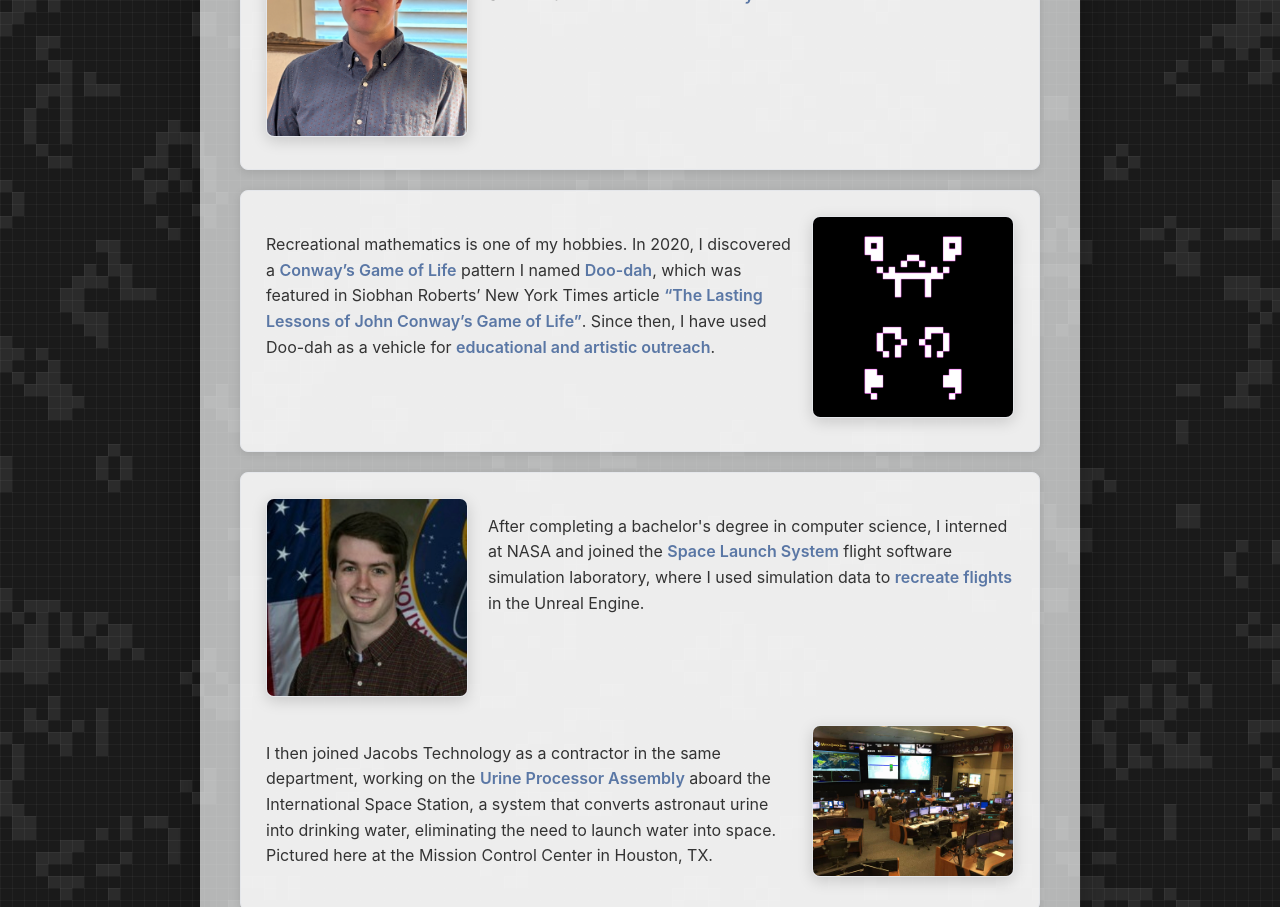
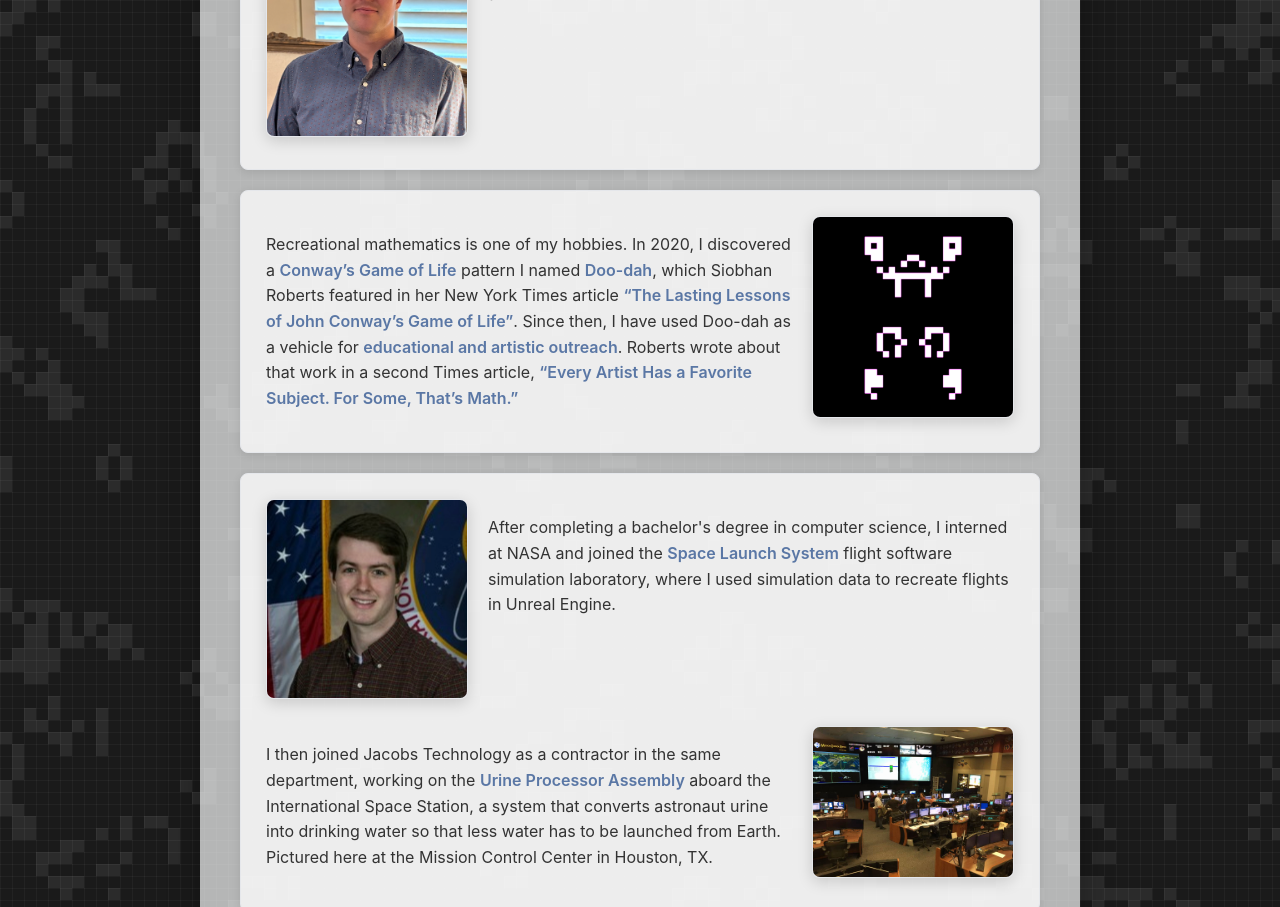
Before and after one commit to johnwinston/johnwinston.github.io, a Jekyll site: the page built from index.html, in a window 1280 px wide and 1400 px high, scrolled down 316 px, cut to the strip 0-907 px from the top of the window. Built offline with Jekyll 4.4.1, drawn with Linux system fonts in a browser that asks for light colours; some of the changed text lies outside the part shown.

Commit message:
Update bio, add second NYT article, drop Unreal video link (#3)
* Update bio, add second NYT article, drop Unreal video link

Co-Authored-By: Claude Opus 5.5 (1M context) <noreply@anthropic.com>
Claude-Session: https://claude.ai/code/session_01SMdXjvZJ1gswmd4FRuPzWK

* Reword Doo-dah paragraph around both NYT articles

Co-Authored-By: Claude Opus 5.5 (1M context) <noreply@anthropic.com>
Claude-Session: https://claude.ai/code/session_01SMdXjvZJ1gswmd4FRuPzWK

* Soften bio wording

Co-Authored-By: Claude Opus 5.5 (1M context) <noreply@anthropic.com>
Claude-Session: https://claude.ai/code/session_01SMdXjvZJ1gswmd4FRuPzWK

* Smooth wording in NASA, telescope, and archives paragraphs

Co-Authored-By: Claude Fable 5.1 <noreply@anthropic.com>
Claude-Session: https://claude.ai/code/session_01SMdXjvZJ1gswmd4FRuPzWK

---------

Co-authored-by: Claude <noreply@anthropic.com>

```diff
--- a/index.html
+++ b/index.html
@@ -11,7 +11,7 @@ title: Home
         <img src="/assets/images/Me.png" alt="John Winston">
     </a>
     <div class="text">
-        <p>Hi! I go by John Winston. I am a computer scientist living in Athens, Alabama, currently finishing my graduate degree in Computer Science at <a href="https://www.athens.edu/">Athens State University</a>.</p>
+        <p>Hi! I go by John Winston. I am a computer scientist living in Athens, Alabama, currently exploring ways to make local archives more accessible.</p>
     </div>
 </div>
 
@@ -20,7 +20,7 @@ title: Home
         <img src="/assets/images/doodah.gif" alt="Doo-dah animation">
     </a>
     <div class="text">
-        <p>Recreational mathematics is one of my hobbies. In 2020, I discovered a <a href="https://en.wikipedia.org/wiki/Conway%27s_Game_of_Life">Conway’s Game of Life</a> pattern I named <a href="https://conwaylife.com/wiki/Doo-dah">Doo-dah</a>, which was featured in Siobhan Roberts’ New York Times article <a href="https://www.nytimes.com/2020/12/28/science/math-conway-game-of-life.html">“The Lasting Lessons of John Conway’s Game of Life”</a>. Since then, I have used Doo-dah as a vehicle for <a href="https://gallery.bridgesmathart.org/exhibitions/bridges-2025-exhibition-of-mathematical-art/john-winston-garth">educational and artistic outreach</a>.</p>
+        <p>Recreational mathematics is one of my hobbies. In 2020, I discovered a <a href="https://en.wikipedia.org/wiki/Conway%27s_Game_of_Life">Conway’s Game of Life</a> pattern I named <a href="https://conwaylife.com/wiki/Doo-dah">Doo-dah</a>, which Siobhan Roberts featured in her New York Times article <a href="https://www.nytimes.com/2020/12/28/science/math-conway-game-of-life.html">“The Lasting Lessons of John Conway’s Game of Life”</a>. Since then, I have used Doo-dah as a vehicle for <a href="https://gallery.bridgesmathart.org/exhibitions/bridges-2025-exhibition-of-mathematical-art/john-winston-garth">educational and artistic outreach</a>. Roberts wrote about that work in a second Times article, <a href="https://www.nytimes.com/2025/10/10/science/mathematics-art-roelofs.html">“Every Artist Has a Favorite Subject. For Some, That’s Math.”</a></p>
     </div>
 </div>
 
@@ -31,7 +31,7 @@ title: Home
                 <img src="/assets/images/NASA_Me.PNG" alt="John Winston at NASA" class="nasa-image">
             </a>
             <div class="text">
-                <p>After completing a bachelor's degree in computer science, I interned at NASA and joined the <a href="https://en.wikipedia.org/wiki/Space_Launch_System">Space Launch System</a> flight software simulation laboratory, where I used simulation data to <a href="https://youtu.be/hCvc1v0qGc8">recreate flights</a> in the Unreal Engine.</p>
+                <p>After completing a bachelor's degree in computer science, I interned at NASA and joined the <a href="https://en.wikipedia.org/wiki/Space_Launch_System">Space Launch System</a> flight software simulation laboratory, where I used simulation data to recreate flights in Unreal Engine.</p>
             </div>
         </div>
         <div class="nasa-item reverse">
@@ -39,7 +39,7 @@ title: Home
                 <img src="/assets/images/Me_in_Houston.jpg" alt="John Winston in Houston" class="nasa-image">
             </a>
             <div class="text">
-                <p>I then joined Jacobs Technology as a contractor in the same department, working on the <a href="https://en.wikipedia.org/wiki/ISS_ECLSS#Water_recovery_systems">Urine Processor Assembly</a> aboard the International Space Station, a system that converts astronaut urine into drinking water, eliminating the need to launch water into space. Pictured here at the Mission Control Center in Houston, TX.</p>
+                <p>I then joined Jacobs Technology as a contractor in the same department, working on the <a href="https://en.wikipedia.org/wiki/ISS_ECLSS#Water_recovery_systems">Urine Processor Assembly</a> aboard the International Space Station, a system that converts astronaut urine into drinking water so that less water has to be launched from Earth. Pictured here at the Mission Control Center in Houston, TX.</p>
             </div>
         </div>
     </div>
@@ -50,7 +50,7 @@ title: Home
         <img src="/assets/images/portaball.jpeg" alt="PortaBall 1 telescope">
     </a>
     <div class="text">
-        <p>My <a href="https://www.youtube.com/watch?v=qs19jqiYRUg">Portaball</a> telescope is my current obsession. I am a lifetime member of the <a href="https://vbas.org/">Von Braun Astronomical Society</a>, I have completed the <a href="https://www.astroleague.org/messier-observing-program/">Messier Observing Program</a>, and I have been building <a href="https://www.astronomyboy.com/eyepieces/">custom eyepieces</a>.</p>
+        <p>My current obsession is my <a href="https://www.youtube.com/watch?v=qs19jqiYRUg">Portaball</a> telescope. I am a lifetime member of the <a href="https://vbas.org/">Von Braun Astronomical Society</a>, have completed the <a href="https://www.astroleague.org/messier-observing-program/">Messier Observing Program</a>, and have been building <a href="https://www.astronomyboy.com/eyepieces/">custom eyepieces</a>.</p>
     </div>
 </div>
 
```
Also changed, not shown: other parts of index.html (+1 -1 lines).
